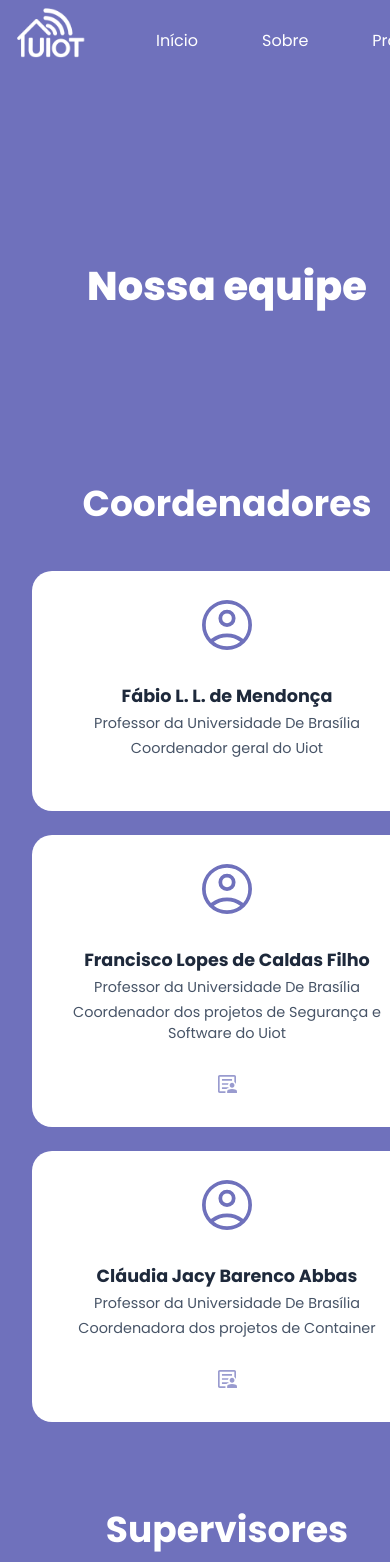
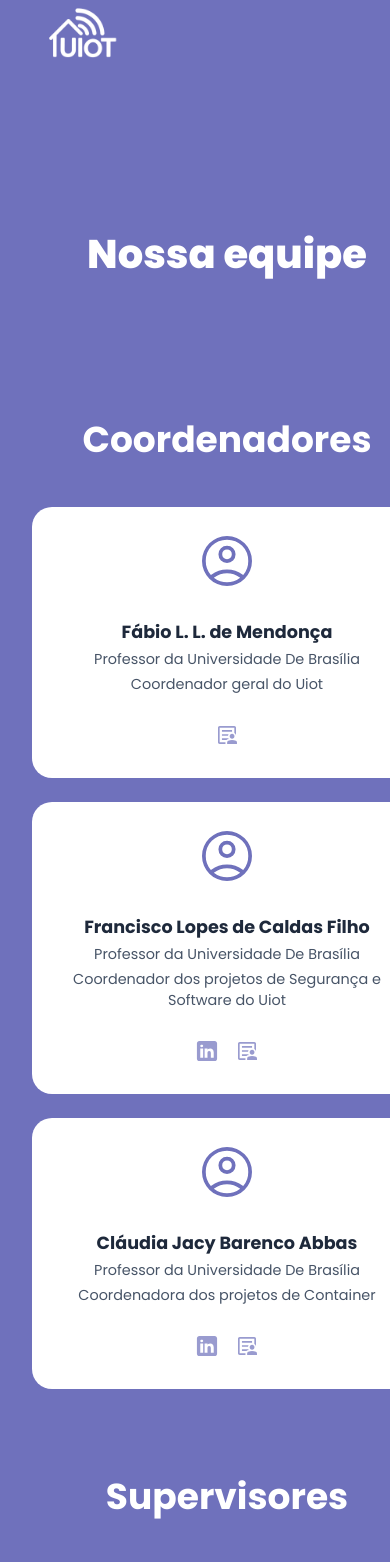
Before and after one commit to luismb1411/SiteUiot, a React (Vite) app: page /Team in a window 390 px wide. Shown: the top 1562 px of the page. Built offline with nearby package versions, Linux system fonts and the light colour scheme.

Commit message:
Responsividade Celular

```diff
--- a/src/App.css
+++ b/src/App.css
@@ -22,3 +22,19 @@ body {
 main > .section:first-child {
   padding-top: calc(80px + 6rem);
 }
+
+@media (max-width: 768px) {
+  .container {
+    padding-left: 1rem;
+    padding-right: 1rem;
+  }
+
+  .section {
+    padding-top: 4rem;
+    padding-bottom: 4rem;
+  }
+
+  main > .section:first-child {
+    padding-top: calc(80px + 4rem);
+  }
+}
--- a/src/Components/Footer.css
+++ b/src/Components/Footer.css
@@ -80,20 +80,22 @@
   opacity: 1;
 }
 
-/* Para tablets */
 @media (max-width: 992px) {
   .footer-container {
-    /* Muda para 2 colunas */
     grid-template-columns: repeat(2, 1fr);
     row-gap: 3rem;
   }
 }
 
-/* Para celulares */
 @media (max-width: 768px) {
   .footer-container {
-    /* Empilha tudo em 1 coluna */
     grid-template-columns: 1fr;
     text-align: center;
   }
 }
+@media (max-width: 992px) {
+  .footer-container {
+    grid-template-columns: repeat(2, 1fr);
+    row-gap: 3rem;
+  }
+}
--- a/src/Components/Footer.jsx
+++ b/src/Components/Footer.jsx
@@ -61,7 +61,11 @@ const Footer = () => {
           <div className="footer-column social">
             <h4>Fique por dentro dos nos projetos</h4>
             <div className="social-icons">
-              <a href="#" target="_blank" rel="noopener noreferrer">
+              <a
+                href="https://www.linkedin.com/company/uiot/"
+                target="_blank"
+                rel="noopener noreferrer"
+              >
                 <img src={IconLinkedin} alt="LinkedIn" />
               </a>
               <a href="#" target="_blank" rel="noopener noreferrer">
--- a/src/Components/HomeComponents/FrontView.css
+++ b/src/Components/HomeComponents/FrontView.css
@@ -63,6 +63,6 @@
   }
 
   .frontview-content h1 {
-    font-size: 2.5rem; /* Diminui o tamanho do título */
+    font-size: 2.2rem; /* Diminui o tamanho do título principal */
   }
 }
--- a/src/Components/HomeComponents/ProjectsView.css
+++ b/src/Components/HomeComponents/ProjectsView.css
@@ -58,7 +58,6 @@
 
 @media (max-width: 768px) {
   .projects-grid {
-    /* Força o grid a ter apenas uma coluna */
     grid-template-columns: 1fr;
   }
 }
--- a/src/Components/HomeComponents/TeamView.jsx
+++ b/src/Components/HomeComponents/TeamView.jsx
@@ -34,22 +34,22 @@ const TeamView = () => {
                 <p className="member-status">{member.status}</p>
                 <div className="member-socials">
                   {member.socials.linkedin && (
-                    <a href={member.socials.linkedin}>
+                    <a href={member.socials.linkedin} target="_blank">
                       <img src={IconLinkedin} alt="LinkedIn" />
                     </a>
                   )}
                   {member.socials.email && (
-                    <a href={member.socials.email}>
+                    <a href={member.socials.email} target="_blank">
                       <img src={IconEmail} alt="Email" />
                     </a>
                   )}
                   {member.socials.github && (
-                    <a href={member.socials.github}>
+                    <a href={member.socials.github} target="_blank">
                       <img src={IconGithub} alt="GitHub" />
                     </a>
                   )}
                   {member.socials.lattes && (
-                    <a href={member.socials.lattes}>
+                    <a href={member.socials.lattes} target="_blank">
                       <img src={IconLattes} alt="Lattes" />
                     </a>
                   )}
--- a/src/Components/Navbar.css
+++ b/src/Components/Navbar.css
@@ -17,6 +17,7 @@
   z-index: 1000;
   padding-right: 4em;
 }
+
 .navbar-container {
   display: flex;
   justify-content: space-between;
@@ -64,3 +65,12 @@
 .nav-link:hover {
   color: var(--navbar-hover-color);
 }
+
+@media (max-width: 768px) {
+  .nav-menu {
+    display: none; /* Esconde os links do menu em telas pequenas */
+  }
+
+  /* Futuramente, você adicionaria aqui o estilo
+     para um ícone de menu hamburger ficar visível */
+}
--- a/src/Data/TeamData.jsx
+++ b/src/Data/TeamData.jsx
@@ -6,7 +6,12 @@ export const coordinatorsData = [
     name: "Fábio L. L. de Mendonça",
     title: "Professor da Universidade De Brasília",
     role: "Coordenador geral do Uiot",
-    socials: { linkedin: "", email: "", github: "", lattes: "" },
+    socials: {
+      linkedin: "",
+      email: "",
+      github: "",
+      lattes: "http://lattes.cnpq.br/6801714487611163",
+    },
   },
   {
     avatar: IconAvatar,
@@ -14,7 +19,8 @@ export const coordinatorsData = [
     title: "Professor da Universidade De Brasília",
     role: "Coordenador dos projetos de Segurança e Software do Uiot",
     socials: {
-      linkedin: "",
+      linkedin:
+        "https://www.linkedin.com/in/francisco-lopes-de-c-filho-b0255224/",
       email: "",
       github: "",
       lattes: "http://lattes.cnpq.br/1769205568038271",
@@ -26,7 +32,8 @@ export const coordinatorsData = [
     title: "Professor da Universidade De Brasília",
     role: "Coordenadora dos projetos de Container",
     socials: {
-      linkedin: "",
+      linkedin:
+        "https://www.linkedin.com/in/claudia-jacy-barenco-abbas-dr-67727b1a/",
       email: "",
       github: "",
       lattes: "http://lattes.cnpq.br/2433035330157054",
@@ -59,7 +66,7 @@ export const membersData = [
     socials: {
       github: "https://github.com/luismb1411",
       linkedin:
-        "https://www.linkedin.com/in/lu%C3%ADs-miguel-undefined-16964334b/",
+        "https://www.linkedin.com/in/lu%C3%ADs-miguel-gon%C3%A7alves-barreiro-16964334b/",
       lattes: "http://lattes.cnpq.br/3075632397540347",
       email: "mailto:luis.mb1411@gmail.com",
     },
@@ -112,4 +119,28 @@ export const membersData = [
       email: "mailto:victorbaiao14@gmail.com",
     },
   },
+  {
+    avatar: IconAvatar,
+    name: "Gabriel Filipe",
+    role: "Equipe de Segurança",
+    status: "Graduando de Engenharia de Redes",
+    socials: {
+      github: "",
+      linkedin: "https://www.linkedin.com/in/gabriel-filipe-55002415a/",
+      lattes: "",
+      email: "mailto:gabriel.cardoso@uiot.org",
+    },
+  },
+  {
+    avatar: IconAvatar,
+    name: "Caio Soares",
+    role: "Equipe de Software",
+    status: "Graduando de Engenharia de Redes",
+    socials: {
+      github: "",
+      linkedin: "https://www.linkedin.com/in/caio-soares-rodrigues-70b3a3345/",
+      lattes: "",
+      email: "mailto:caiosoaresrodrigues26@gmail.com",
+    },
+  },
 ];
--- a/src/Pages/Project.css
+++ b/src/Pages/Project.css
@@ -1,6 +1,5 @@
 .project-page {
-  /* O espaçamento vertical já é cuidado pela classe global .section */
-  background-color: #ffffff; /* Fundo branco para a página */
+  background-color: #ffffff;
 }
 
 .project-page-header {
@@ -11,13 +10,12 @@
 .project-page-header h1 {
   font-size: 2.5rem;
   font-weight: 800;
-  color: #6f71bc; /* Roxo padrão */
+  color: #6f71bc;
   display: inline-block;
   position: relative;
   padding-bottom: 0.75rem;
 }
 
-/* O sublinhado roxo abaixo do título */
 .project-page-header h1::after {
   content: "";
   position: absolute;
@@ -41,7 +39,7 @@
   align-items: flex-start;
   gap: 1.5rem;
   padding: 2rem;
-  border: 2px solid #6f71bc; /* Borda roxa */
+  border: 2px solid #6f71bc;
   border-radius: 24px;
   text-decoration: none;
   color: inherit;
@@ -79,4 +77,8 @@
   .project-page-grid {
     grid-template-columns: 1fr;
   }
+
+  .project-page-header h1 {
+    font-size: 2.2rem;
+  }
 }
--- a/src/Pages/Team.css
+++ b/src/Pages/Team.css
@@ -149,13 +149,13 @@
     font-size: 2.5rem;
   }
 
+  /* Faz o card de lista empilhar seus elementos */
   .team-list-item {
-    flex-direction: column; /* Empilha o card de lista */
+    flex-direction: column;
     text-align: center;
   }
 
-  /* O grid de membros já usa 'auto-fit', então deve se adaptar bem,
-     mas podemos garantir que ele não fique muito pequeno. */
+  /* Garante que o grid de membros vire uma coluna */
   .team-grid {
     grid-template-columns: 1fr;
   }
--- a/src/Pages/Team.jsx
+++ b/src/Pages/Team.jsx
@@ -39,22 +39,22 @@ const Team = () => {
                 </div>
                 <div className="list-item-socials">
                   {person.socials.linkedin && (
-                    <a href={person.socials.linkedin}>
+                    <a href={person.socials.linkedin} target="_blank">
                       <img src={IconLinkedin} alt="LinkedIn" />
                     </a>
                   )}
                   {person.socials.email && (
-                    <a href={person.socials.email}>
+                    <a href={person.socials.email} target="_blank">
                       <img src={IconEmail} alt="Email" />
                     </a>
                   )}
                   {person.socials.github && (
-                    <a href={person.socials.github}>
+                    <a href={person.socials.github} target="_blank">
                       <img src={IconGithub} alt="GitHub" />
                     </a>
                   )}
                   {person.socials.lattes && (
-                    <a href={person.socials.lattes}>
+                    <a href={person.socials.lattes} target="_blank">
                       <img src={IconLattes} alt="Lattes" />
                     </a>
                   )}
@@ -79,22 +79,22 @@ const Team = () => {
                 </div>
                 <div className="list-item-socials">
                   {person.socials.linkedin && (
-                    <a href={person.socials.linkedin}>
+                    <a href={person.socials.linkedin} target="_blank">
                       <img src={IconLinkedin} alt="LinkedIn" />
                     </a>
                   )}
                   {person.socials.email && (
-                    <a href={person.socials.email}>
+                    <a href={person.socials.email} target="_blank">
                       <img src={IconEmail} alt="Email" />
                     </a>
                   )}
                   {person.socials.github && (
-                    <a href={person.socials.github}>
+                    <a href={person.socials.github} target="_blank">
                       <img src={IconGithub} alt="GitHub" />
                     </a>
                   )}
                   {person.socials.lattes && (
-                    <a href={person.socials.lattes}>
+                    <a href={person.socials.lattes} target="_blank">
                       <img src={IconLattes} alt="Lattes" />
                     </a>
                   )}
@@ -117,22 +117,22 @@ const Team = () => {
                 <p className="member-card-status">{member.status}</p>
                 <div className="member-card-socials">
                   {member.socials.linkedin && (
-                    <a href={member.socials.linkedin}>
+                    <a href={member.socials.linkedin} target="_blank">
                       <img src={IconLinkedin} alt="LinkedIn" />
                     </a>
                   )}
                   {member.socials.email && (
-                    <a href={member.socials.email}>
+                    <a href={member.socials.email} target="_blank">
                       <img src={IconEmail} alt="Email" />
                     </a>
                   )}
                   {member.socials.github && (
-                    <a href={member.socials.github}>
+                    <a href={member.socials.github} target="_blank">
                       <img src={IconGithub} alt="GitHub" />
                     </a>
                   )}
                   {member.socials.lattes && (
-                    <a href={member.socials.lattes}>
+                    <a href={member.socials.lattes} target="_blank">
                       <img src={IconLattes} alt="Lattes" />
                     </a>
                   )}
```
